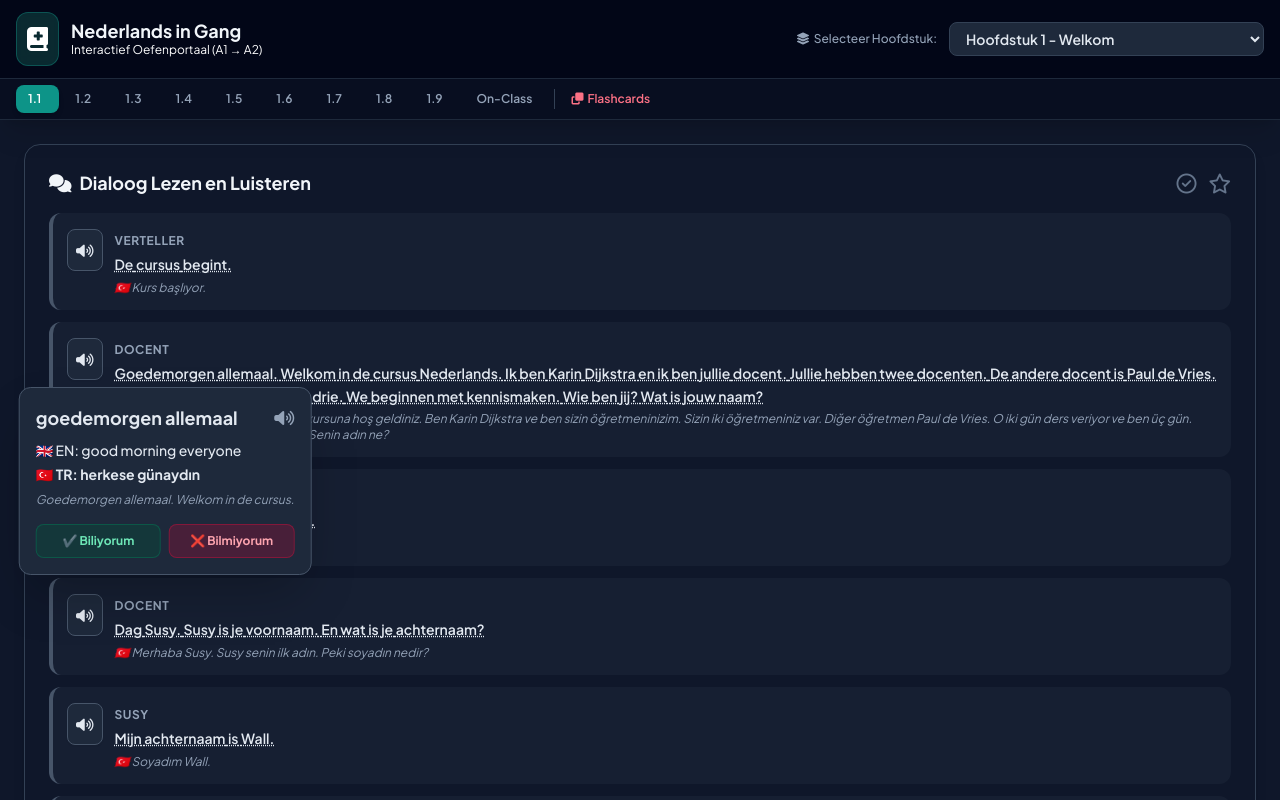
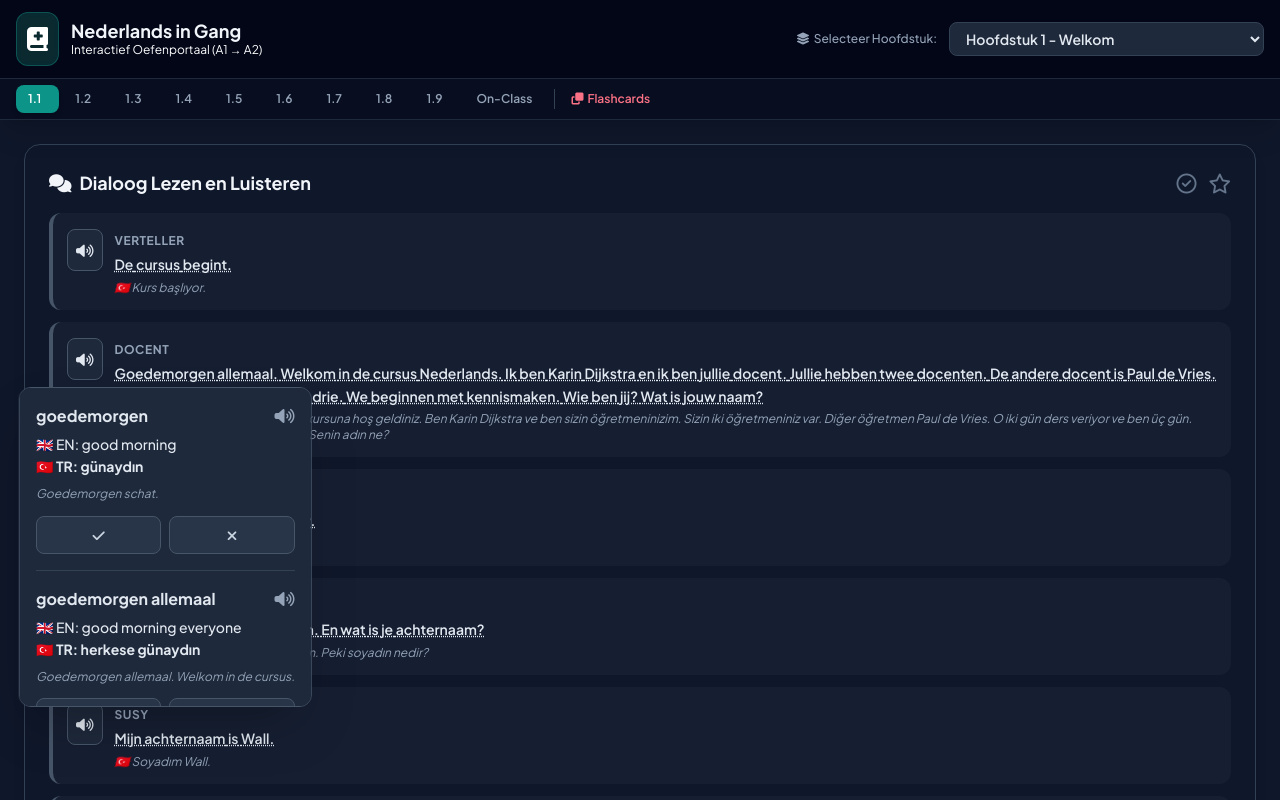
Before and after one commit to eckucukoglu/nederlands-app, a React (Create React App) app: page / in a window 1280 px wide. Both pictures are taken after a click on the element "Goedemorgen". Shown: the top 800 px of the page. Built offline with nearby package versions, Linux system fonts and the light colour scheme.

Commit message:
improvement in dialogue section

```diff
--- a/src/components/DialogueSection.js
+++ b/src/components/DialogueSection.js
@@ -2,11 +2,30 @@ import React, { useState, useEffect } from 'react';
 import { vocabulary, dialogues } from '../data';
 import { globalDictionary } from '../data/globalDictionary';
 
+const fallbackDictionary = {
+  "de": "the", "een": "a/an", "het": "the", "ik": "I", "u": "you (formal)", "we": "we", "ze": "they", "mijn": "my", "uw": "your",
+  "is": "is", "zijn": "are", "ben": "am", "heeft": "has", "hebt": "have", "hebben": "have", "heb": "have", "kunt": "can", "wil": "want",
+  "wat": "what", "waar": "where", "wanneer": "when", "hoe": "how", "waarom": "why",
+  "nou": "well", "hoef": "need to", "niet": "not", "te": "to", "vragen": "ask", "hier": "here", "komt": "comes", "doen": "do",
+  "nee": "no", "dat": "that", "wel": "indeed/well", "er": "there", "aan": "on", "hand": "hand", "ziet": "see", "zit": "sit/is",
+  "onder": "under / covered in", "rode": "red", "zitten": "sit/are", "op": "on", "en": "and", "alleen": "only", "maar": "but",
+  "niets": "nothing", "sinds": "since", "vertellen": "tell", "gisteren": "yesterday", "met": "with", "huis": "house", "naar": "to",
+  "nog": "still/yet", "biertje": "beer", "iets": "something", "eigenlijk": "actually", "dagen": "days", "o": "oh", "ja": "yes",
+  "in": "in", "weekend": "weekend", "heel": "very", "veel": "much/many", "aardbeien": "strawberries", "tuin": "garden", "meer": "more",
+  "dan": "than", "jaar": "year", "andere": "other", "verder": "further", "mee": "along", "graag": "gladly", "voor": "for",
+  "volgende": "next", "week": "week", "nieuwe": "new", "maken": "make", "bedankt": "thanks", "tot": "until/see you",
+  "beetje": "a bit", "van": "from", "onze": "our", "zeg": "say", "je": "you", "heet": "is called", "ook": "also", "erg": "very",
+  "sorry": "sorry", "zegt": "say", "oud": "old", "dus": "so", "bent": "are", "hij": "he/it", "prima": "fine", "misschien": "maybe",
+  "even": "just/briefly", "kijken": "look", "vanmorgen": "this morning", "goed": "good", "zal": "will", "hele": "whole",
+  "weer": "again", "als": "like/as", "nieuw": "new", "woorden": "words", "morgen": "tomorrow", "overmorgen": "the day after tomorrow", "dag": "day"
+};
+
 export default function DialogueSection({ sectionId, favorites, toggleFavorite, completed, toggleCompleted }) {
   const chapterId = sectionId.split('.')[0];
-  const [selectedWord, setSelectedWord] = useState(null);
+
+  // YENİ: Tek kelime yerine, bulunan TÜM eşleşmeleri tutan dizi (array) state'i
+  const [selectedWords, setSelectedWords] = useState(null);
   const [popupPos, setPopupPos] = useState({ x: 0, y: 0 });
-  const [clickedWordRaw, setClickedWordRaw] = useState("");
 
   const [showFavInput, setShowFavInput] = useState(false);
   const [favNote, setFavNote] = useState("");
@@ -32,69 +51,82 @@ export default function DialogueSection({ sectionId, favorites, toggleFavorite,
     window.speechSynthesis.speak(utterance);
   };
 
+  // YENİ: AKILLI ARAMA (SMART SEARCH) ALGORİTMASI
   const handleWordClick = (e, wordIndex, cleanWords) => {
     e.stopPropagation();
-    setPopupPos({ x: e.clientX, y: e.clientY });
+    const cleanWord = cleanWords[wordIndex];
+
+    // Ekranın altına taşıp kaybolmaması için dinamik Y ekseni hesaplaması
+    let yPosition = e.clientY + 15;
+    if (yPosition + 350 > window.innerHeight) {
+      yPosition = e.clientY - 330;
+    }
+    setPopupPos({ x: e.clientX, y: yPosition });
 
     const allVocab = [...vocabulary, ...globalDictionary];
-    let foundMatch = null;
-    let matchString = cleanWords[wordIndex];
 
-    const triplets = [
-      [wordIndex - 2, wordIndex - 1, wordIndex],
-      [wordIndex - 1, wordIndex, wordIndex + 1],
-      [wordIndex, wordIndex + 1, wordIndex + 2]
-    ];
-    for (let indices of triplets) {
-      if (indices.every(idx => idx >= 0 && idx < cleanWords.length)) {
-        const phrase = indices.map(idx => cleanWords[idx]).join(' ');
-        const match = allVocab.find(v => v.nl.toLowerCase() === phrase);
-        if (match) { foundMatch = match; matchString = phrase; break; }
-      }
+    // Mükerrer (çift) sözlük kayıtlarını birleştirme
+    const uniqueVocabMap = new Map();
+    allVocab.forEach(item => {
+      uniqueVocabMap.set(item.nl.toLowerCase(), item);
+    });
+    const uniqueVocab = Array.from(uniqueVocabMap.values());
+
+    let matches = [];
+    try {
+      // 1. AŞAMA: Tıklanan kelimenin "bağımsız bir kelime" olarak geçtiği TÜM kalıpları bul
+      const regex = new RegExp(`\\b${cleanWord}\\b`, 'i');
+      matches = uniqueVocab.filter(v => regex.test(v.nl));
+    } catch (err) {
+      console.error("Regex error:", err);
     }
 
-    if (!foundMatch) {
-      const pairs = [[wordIndex - 1, wordIndex], [wordIndex, wordIndex + 1]];
-      for (let indices of pairs) {
-        if (indices.every(idx => idx >= 0 && idx < cleanWords.length)) {
-          const phrase = indices.map(idx => cleanWords[idx]).join(' ');
-          const match = allVocab.find(v => v.nl.toLowerCase() === phrase);
-          if (match) { foundMatch = match; matchString = phrase; break; }
-        }
-      }
+    // 2. AŞAMA: Eğer hiçbir şey bulamadıysa, içinde geçip geçmediğine bak (özel karakterler için fallback)
+    if (matches.length === 0) {
+      matches = uniqueVocab.filter(v => v.nl.toLowerCase().includes(cleanWord));
     }
 
-    if (!foundMatch) foundMatch = allVocab.find(v => v.nl.toLowerCase() === matchString);
-
-    if (!foundMatch) {
-      foundMatch = {
-        nl: matchString,
-        en: "Translation not available",
-        example: "Sözlükte bulunamadı. Lütfen kelime kökünü kontrol ediniz."
-      };
+    // 3. AŞAMA: Hala boşsa İngilizce Fallback sözlüğe bak
+    if (matches.length === 0) {
+      const fallback = fallbackDictionary[cleanWord];
+      matches = [{
+        nl: cleanWord,
+        en: fallback || "Translation not available",
+        tr: "Çeviri bulunamadı",
+        example: fallback ? "Uit de dialoog" : "Sözlükte bulunamadı. Lütfen kelime kökünü (infinitive) kontrol ediniz."
+      }];
     }
 
-    setClickedWordRaw(matchString);
-    setSelectedWord(foundMatch);
+    // 4. AŞAMA: Sonuçları mantıklı sırala (Birebir eşleşen en üstte, sonra kısa öbekler, sonra uzun kalıplar)
+    matches.sort((a, b) => {
+      const aIsExact = a.nl.toLowerCase() === cleanWord ? -1 : 1;
+      const bIsExact = b.nl.toLowerCase() === cleanWord ? -1 : 1;
+      if (aIsExact !== bIsExact) return aIsExact - bIsExact;
+      return a.nl.length - b.nl.length;
+    });
+
+    setSelectedWords(matches);
   };
 
-  const handleWordKnowledge = (isKnown) => {
+  const handleWordKnowledge = (wordObj, isKnown) => {
+    const entryKey = wordObj.nl.toLowerCase();
     const storageKey = `dialogueUnknowns_${chapterId}`;
     const existingUnknowns = JSON.parse(localStorage.getItem(storageKey)) || [];
     let updatedUnknowns;
 
     if (!isKnown) {
-      if (!existingUnknowns.some(w => w.nl === selectedWord.nl)) updatedUnknowns = [...existingUnknowns, selectedWord];
+      if (!existingUnknowns.some(w => w.nl === wordObj.nl)) updatedUnknowns = [...existingUnknowns, wordObj];
       else updatedUnknowns = existingUnknowns;
     } else {
-      updatedUnknowns = existingUnknowns.filter(w => w.nl !== selectedWord.nl);
+      updatedUnknowns = existingUnknowns.filter(w => w.nl !== wordObj.nl);
     }
     localStorage.setItem(storageKey, JSON.stringify(updatedUnknowns));
 
-    const newStatuses = { ...wordStatuses, [clickedWordRaw]: isKnown ? 'known' : 'unknown' };
+    const newStatuses = { ...wordStatuses, [entryKey]: isKnown ? 'known' : 'unknown' };
     setWordStatuses(newStatuses);
     localStorage.setItem(`dialogueWordStatuses_${chapterId}`, JSON.stringify(newStatuses));
-    setSelectedWord(null);
+
+    // DİKKAT: setSelectedWords(null) SİLİNDİ. POPUP ARTIK AÇIK KALIR.
   };
 
   const handleStarClick = (e) => {
@@ -111,7 +143,7 @@ export default function DialogueSection({ sectionId, favorites, toggleFavorite,
   };
 
   return (
-    <div className="bg-slate-900 rounded-2xl p-6 shadow-lg border border-slate-700 relative" onClick={() => { setSelectedWord(null); setShowFavInput(false); }}>
+    <div className="bg-slate-900 rounded-2xl p-6 shadow-lg border border-slate-700 relative" onClick={() => { setSelectedWords(null); setShowFavInput(false); }}>
 
       <div className="flex justify-between items-center mb-4">
         <h3 className="text-lg font-bold text-slate-100 flex items-center space-x-2">
@@ -119,9 +151,7 @@ export default function DialogueSection({ sectionId, favorites, toggleFavorite,
           <span>Dialoog Lezen en Luisteren</span>
         </h3>
 
-        {/* İKON ALANI (TİK + YILDIZ) */}
         <div className="relative flex items-center space-x-3">
-
           <button onClick={(e) => { e.stopPropagation(); toggleCompleted(sectionId); }} className="text-xl transition-transform hover:scale-110 focus:outline-none">
             {isComp ? (
               <i className="fa-solid fa-circle-check text-emerald-400 drop-shadow-[0_0_8px_rgba(52,211,153,0.6)]"></i>
@@ -179,23 +209,34 @@ export default function DialogueSection({ sectionId, favorites, toggleFavorite,
               <div className="flex-1">
                 <span className="font-bold text-xs uppercase tracking-wider text-slate-400">{line.speaker}</span>
                 <p className="text-sm font-semibold text-slate-200 mt-0.5 leading-relaxed">
+
                   {words.map((word, i) => {
                     let status = wordStatuses[cleanWords[i]];
 
                     if (!status) {
-                      const triplets = [[i-2, i-1, i], [i-1, i, i+1], [i, i+1, i+2]];
-                      for (let indices of triplets) {
-                        if (indices.every(idx => idx >= 0 && idx < cleanWords.length)) {
-                          const phrase = indices.map(idx => cleanWords[idx]).join(' ');
-                          if (wordStatuses[phrase]) status = wordStatuses[phrase];
+                      // YENİ: N-Gram taramasını 5 kelimeye kadar çıkardık!
+                      const checkPhrases = [
+                        // 5 kelimelik öbekler
+                        [[i-4, i-3, i-2, i-1, i], [i-3, i-2, i-1, i, i+1], [i-2, i-1, i, i+1, i+2], [i-1, i, i+1, i+2, i+3], [i, i+1, i+2, i+3, i+4]],
+                        // 4 kelimelik öbekler
+                        [[i-3, i-2, i-1, i], [i-2, i-1, i, i+1], [i-1, i, i+1, i+2], [i, i+1, i+2, i+3]],
+                        // 3 kelimelik öbekler
+                        [[i-2, i-1, i], [i-1, i, i+1], [i, i+1, i+2]],
+                        // 2 kelimelik öbekler
+                        [[i-1, i], [i, i+1]]
+                      ];
+
+                      for (const group of checkPhrases) {
+                        for (const indices of group) {
+                          if (indices.every(idx => idx >= 0 && idx < cleanWords.length)) {
+                            const phrase = indices.map(idx => cleanWords[idx]).join(' ');
+                            if (wordStatuses[phrase]) {
+                              status = wordStatuses[phrase];
+                              break;
+                            }
+                          }
                         }
-                      }
-                      const pairs = [[i-1, i], [i, i+1]];
-                      for (let indices of pairs) {
-                        if (indices.every(idx => idx >= 0 && idx < cleanWords.length)) {
-                          const phrase = indices.map(idx => cleanWords[idx]).join(' ');
-                          if (wordStatuses[phrase]) status = wordStatuses[phrase];
-                        }
+                        if (status) break;
                       }
                     }
 
@@ -221,20 +262,57 @@ export default function DialogueSection({ sectionId, favorites, toggleFavorite,
         })}
       </div>
 
-      {selectedWord && (
+      {/* YENİ: ÇOKLU SONUÇ GÖSTEREN, KAYDIRILABİLİR (SCROLLABLE) POP-UP ALANI */}
+      {selectedWords && selectedWords.length > 0 && (
         <>
-          <div className="fixed inset-0 z-40" onClick={(e) => { e.stopPropagation(); setSelectedWord(null); }}></div>
-          <div className="fixed bg-slate-800 border border-slate-600 p-4 rounded-xl shadow-2xl z-50 min-w-[240px] transform -translate-x-1/2" style={{ left: `${popupPos.x}px`, top: `${popupPos.y + 15}px` }} onClick={(e) => e.stopPropagation()}>
-            <div className="flex justify-between items-center mb-2">
-              <h3 className="font-bold text-brand-400 text-lg">{selectedWord.nl}</h3>
-              <button onClick={() => speakDutch(selectedWord.nl)} className="text-slate-400 hover:text-brand-300"><i className="fa-solid fa-volume-high"></i></button>
-            </div>
-            <p className="text-sm font-medium text-slate-200">🇬🇧 EN: {selectedWord.en}</p>
-            {selectedWord.tr && <p className="text-sm font-bold text-brand-300 mt-1">🇹🇷 TR: {selectedWord.tr}</p>}
-            <p className="text-xs text-slate-400 italic mt-2">{selectedWord.example}</p>
-            <div className="flex gap-2 mt-4">
-              <button onClick={() => handleWordKnowledge(true)} className="flex-1 bg-emerald-900/40 hover:bg-emerald-800/60 border border-emerald-700/50 text-emerald-300 text-xs font-bold py-2 rounded-lg transition-colors">✔️ Biliyorum</button>
-              <button onClick={() => handleWordKnowledge(false)} className="flex-1 bg-rose-900/40 hover:bg-rose-800/60 border border-rose-700/50 text-rose-300 text-xs font-bold py-2 rounded-lg transition-colors">❌ Bilmiyorum</button>
+          <div className="fixed inset-0 z-40" onClick={(e) => { e.stopPropagation(); setSelectedWords(null); }}></div>
+          <div
+            className="fixed bg-slate-800 border border-slate-600 p-4 rounded-xl shadow-2xl z-50 min-w-[280px] max-w-[340px] transform -translate-x-1/2 max-h-[320px] overflow-y-auto"
+            style={{ left: `${popupPos.x}px`, top: `${popupPos.y}px` }}
+            onClick={(e) => e.stopPropagation()}
+          >
+            <div className="space-y-4">
+              {selectedWords.map((wordObj, idx) => {
+                const currentStatus = wordStatuses[wordObj.nl.toLowerCase()];
+                return (
+                  <div key={idx} className="border-b border-slate-700 last:border-0 pb-4 last:pb-0">
+                    <div className="flex justify-between items-center mb-1.5">
+                      <h3 className="font-bold text-brand-400 text-base leading-tight">{wordObj.nl}</h3>
+                      <button onClick={() => speakDutch(wordObj.nl)} className="text-slate-400 hover:text-brand-300 ml-2">
+                        <i className="fa-solid fa-volume-high"></i>
+                      </button>
+                    </div>
+
+                    {wordObj.en && <p className="text-sm font-medium text-slate-200">🇬🇧 EN: {wordObj.en}</p>}
+                    {wordObj.tr && <p className="text-sm font-bold text-brand-300 mt-0.5">🇹🇷 TR: {wordObj.tr}</p>}
+                    {wordObj.example && <p className="text-xs text-slate-400 italic mt-2 leading-relaxed">{wordObj.example}</p>}
+
+                    {/* YENİ: YAZISIZ İKON BUTONLARI */}
+                    <div className="flex gap-2 mt-3">
+                      <button
+                        onClick={() => handleWordKnowledge(wordObj, true)}
+                        className={`flex-1 py-2 rounded-lg text-sm transition-all border ${
+                          currentStatus === 'known'
+                            ? 'bg-emerald-600 border-emerald-500 text-white shadow-inner scale-[0.98]'
+                            : 'bg-slate-700/50 border-slate-600 hover:bg-emerald-900/40 hover:border-emerald-700/50 text-slate-300'
+                        }`}
+                      >
+                        <i className="fa-solid fa-check"></i>
+                      </button>
+                      <button
+                        onClick={() => handleWordKnowledge(wordObj, false)}
+                        className={`flex-1 py-2 rounded-lg text-sm transition-all border ${
+                          currentStatus === 'unknown'
+                            ? 'bg-rose-600 border-rose-500 text-white shadow-inner scale-[0.98]'
+                            : 'bg-slate-700/50 border-slate-600 hover:bg-rose-900/40 hover:border-rose-700/50 text-slate-300'
+                        }`}
+                      >
+                        <i className="fa-solid fa-xmark"></i>
+                      </button>
+                    </div>
+                  </div>
+                );
+              })}
             </div>
           </div>
         </>
```
